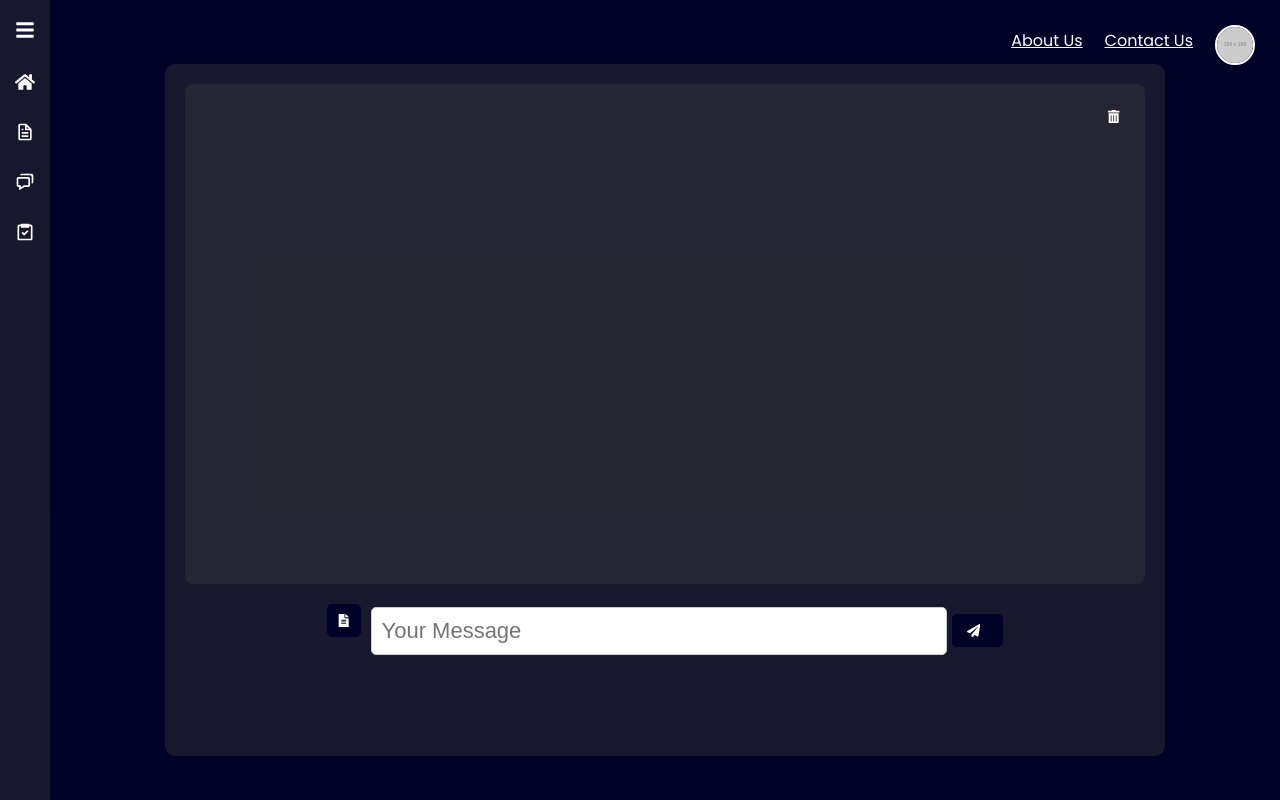
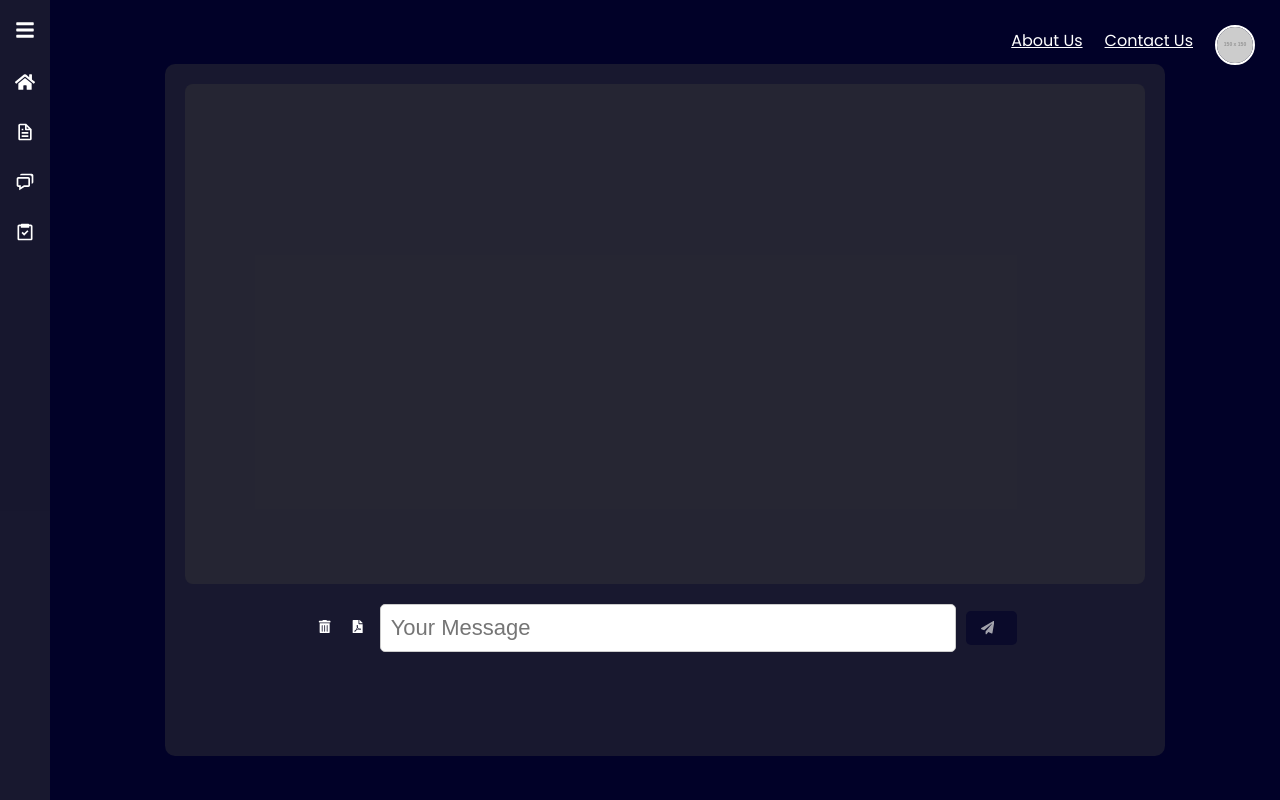
Before and after one commit to KareemElozeiri/Basmagly, a React (Create React App) app in the folder basmagly/: page /home/chatbot in a window 1280 px wide. Built offline with nearby package versions, Linux system fonts and the light colour scheme.

Commit message:
add chatbot

```diff
--- a/basmagly/src/Pages/ChatBot.css
+++ b/basmagly/src/Pages/ChatBot.css
@@ -2,6 +2,10 @@
     --primary-color: rgb(1, 1, 40);
     --secondary-color: rgba(57, 57, 57, 0.41);
     --hover-color: lightskyblue;
+    --bot-bg-color: #e0e0e0;
+    --bot-text-color: #333;
+    --context-border: #666;
+    --timestamp-color: #888;
 }
 
 /* Basic Chatbot Layout */
@@ -28,17 +32,32 @@
 
 .chat-display .header {
     text-align: right;
+    display: flex;
+    justify-content: flex-end;
+    gap: 10px;
+    margin-bottom: 15px;
 }
 
-.clear-chat {
+/* Button Styles */
+.clear-chat, .save-chat {
     background-color: transparent;
     border: none;
     cursor: pointer;
     color: #fff;
+    padding: 5px;
+    border-radius: 4px;
+    transition: color 0.3s ease;
 }
 
-.clear-chat:hover{
+.clear-chat:hover, .save-chat:hover {
     color: var(--hover-color);
+}
+
+/* Message Styles */
+.messages {
+    display: flex;
+    flex-direction: column;
+    gap: 10px;
 }
 
 .messages .user {
@@ -48,66 +67,84 @@
     padding: 10px;
     margin: 5px 0;
     border-radius: 10px;
+    max-width: 80%;
+    margin-left: auto;
 }
 
 .messages .bot {
     text-align: left;
-    background-color: #e0e0e0;
-    color: #333;
+    background-color: var(--bot-bg-color);
+    color: var(--bot-text-color);
     padding: 10px;
     margin: 5px 0;
     border-radius: 10px;
+    max-width: 80%;
+    margin-right: auto;
 }
 
+/* Message Content Styles */
+.message-content {
+    margin-bottom: 8px;
+    line-height: 1.4;
+}
+
+.message-context {
+    margin-top: 10px;
+    padding-top: 8px;
+    border-top: 1px solid var(--context-border);
+    font-size: 0.9em;
+}
+
+.context-label {
+    color: var(--bot-text-color);
+    font-size: 0.85em;
+    font-weight: 500;
+    margin-bottom: 4px;
+    opacity: 0.8;
+}
+
+.context-content {
+    padding-left: 8px;
+    border-left: 3px solid var(--context-border);
+    margin-top: 5px;
+    font-size: 0.9em;
+    line-height: 1.4;
+    color: var(--bot-text-color);
+    opacity: 0.9;
+}
+
+.message-timestamp {
+    font-size: 0.75em;
+    color: var(--timestamp-color);
+    margin-top: 5px;
+    text-align: right;
+}
+
+/* Loading Indicator */
+.loading-indicator {
+    display: flex;
+    justify-content: center;
+    align-items: center;
+    padding: 10px;
+}
+
+.loading-indicator::after {
+    content: '...';
+    animation: loading 1.5s infinite;
+}
+
+@keyframes loading {
+    0% { content: '.'; }
+    33% { content: '..'; }
+    66% { content: '...'; }
+}
+
+/* Input Area */
 .chat-input-area {
     display: flex;
     align-items: center;
     justify-content: center;
-}
-
-.document-selection {
-    display: flex;
-    flex-direction: column;
-    margin-right: 10px;
-}
-
-.select-document {
-    background-color: var(--primary-color);
-    color: white;
-    padding: 10px;
-    border-radius: 5px;
-    cursor: pointer;
-    display: flex;
-    align-items: center;
-}
-
-.select-document:hover{
-    background-color:#000;
-}
-
-
-.document-list {
-    background-color: #fff;
-    border: 1px solid #c5c4aa;
-    border-radius: 5px;
-    position: absolute;
-    padding: 5px;
-    margin-top: 10px;
-}
-
-.document-item {
-    padding: 8px;
-    cursor: pointer;
-    color: #000;
-}
-
-.document-item:hover {
-    background-color: var(--hover-color);
-}
-
-.selected-document {
-    font-size: 14px;
-    color: #333;
+    gap: 10px;
 }
 
 .chat-input-area input[type="text"] {
@@ -115,6 +152,13 @@
     padding: 10px;
     border: 1px solid #ccc;
     border-radius: 5px;
+    font-size: 1em;
+    transition: border-color 0.3s ease;
+}
+
+.chat-input-area input[type="text"]:focus {
+    outline: none;
+    border-color: var(--hover-color);
 }
 
 .send-button {
@@ -123,15 +167,40 @@
     padding: 10px 15px;
     border-radius: 5px;
     cursor: pointer;
+    display: flex;
     align-items: center;
-    margin-left: 5px;
-    display: flex;
+    border: none;
+    transition: background-color 0.3s ease;
 }
 
-.send-button:hover {
+.send-button:hover:not(:disabled) {
     background-color: #000;
+}
+
+.send-button:disabled {
+    opacity: 0.6;
+    cursor: not-allowed;
 }
 
 .send-button svg {
     margin-right: 8px;
 }
+
+/* Scrollbar Styles */
+.chat-display::-webkit-scrollbar {
+    width: 8px;
+}
+
+.chat-display::-webkit-scrollbar-track {
+    background: rgba(0, 0, 0, 0.1);
+    border-radius: 4px;
+}
+
+.chat-display::-webkit-scrollbar-thumb {
+    background: var(--primary-color);
+    border-radius: 4px;
+}
+
+.chat-display::-webkit-scrollbar-thumb:hover {
+    background: #000;
+}
--- a/basmagly/src/Pages/ChatBot.jsx
+++ b/basmagly/src/Pages/ChatBot.jsx
@@ -1,106 +1,253 @@
-import React, {useEffect, useState, useRef} from "react";
-import { FaPaperPlane, FaTrashAlt, FaFileAlt } from 'react-icons/fa';
-import './ChatBot.css'
+import React, { useEffect, useState, useRef } from "react";
+import { FaPaperPlane, FaTrashAlt, FaFilePdf } from 'react-icons/fa';
+import axios from "../APIs/axios";
+import Cookies from "js-cookie";
+import { PDFDocument, rgb } from 'pdf-lib';
+import './ChatBot.css';
 
 const ChatBot = () => {
-
     useEffect(() => {
         document.title = "Chatbot - Basmagly";
     }, []);
 
+    const BASEURL = "http://127.0.0.1:8000/";
     const [messages, setMessages] = useState([]);
     const [message, setMessage] = useState('');
-    const [selectedDocument, setSelectedDocument] = useState('');
-    const [isDocumentSelectionOpen, setIsDocumentSelectionOpen] = useState(false);
+    const [isLoading, setIsLoading] = useState(false);
 
-    // Reference for document selection dropdown
-    const documentSelectionRef = useRef(null);
-
-    // List of documents
-    const documents = [
-      { name: 'Document A', id: 1 },
-      { name: 'Document B', id: 2 },
-      { name: 'Document C', id: 3 },
-    ];
+    const getAuthHeaders = () => ({
+        headers: {
+            Authorization: `Token ${Cookies.get("authToken")}`
+        }
+    });
 
     // Handle sending a message
-    const sendMessage = () => {
+    const sendMessage = async () => {
       if (message.trim()) {
-        setMessages([...messages, { text: message, type: 'user' }]);
+          const userMessage = { text: message, type: 'user', timestamp: new Date().toISOString() };
+          setMessages(prev => [...prev, userMessage]);
           setMessage('');
+          setIsLoading(true);
+
+          try {
+              const response = await axios.post(
+                  `${BASEURL}chat/answer_question/`,
+                  { question: message },
+                  getAuthHeaders()
+              );
+
+              const botMessage = {
+                  text: response.data.answer,
+                  context: response.data.supporting_context, // Keep storing context for PDF
+                  type: 'bot',
+                  timestamp: new Date().toISOString()
+              };
+              setMessages(prev => [...prev, botMessage]);
+          } catch (error) {
+              console.error('Error:', error);
+              const errorMessage = {
+                  text: "Sorry, I'm having trouble connecting right now. Please try again later.",
+                  type: 'error',
+                  timestamp: new Date().toISOString()
+              };
+              setMessages(prev => [...prev, errorMessage]);
+          } finally {
+              setIsLoading(false);
+          }
       }
     };
-
     // Handle clearing the chat
     const clearChat = () => {
         setMessages([]);
     };
 
-    // Handle document selection
-    const selectDocument = (doc) => {
-      setSelectedDocument(doc);
-      setIsDocumentSelectionOpen(false); // Close the selection after choosing
-    };
+    // Create and download PDF
+    const saveChatAsPDF = async () => {
+        try {
+            const pdfDoc = await PDFDocument.create();
+            const page = pdfDoc.addPage([595.28, 841.89]); // A4 size
+            const { height } = page.getSize();
 
-    // Close document selection if clicked outside
-    useEffect(() => {
-      const handleClickOutside = (event) => {
-        if (documentSelectionRef.current && !documentSelectionRef.current.contains(event.target)) {
-          setIsDocumentSelectionOpen(false);
+            let yPosition = height - 50;
+            const lineHeight = 20;
+            const margin = 50;
+
+            // Add title
+            page.drawText('Chat History', {
+                x: margin,
+                y: yPosition,
+                size: 16,
+                color: rgb(0, 0, 0),
+            });
+
+            yPosition -= lineHeight * 2;
+
+            // Add messages
+            for (const msg of messages) {
+                if (yPosition < margin) {
+                    const newPage = pdfDoc.addPage([595.28, 841.89]);
+                    yPosition = height - 50;
+                }
+
+                const timestamp = new Date(msg.timestamp).toLocaleString();
+                const prefix = msg.type === 'user' ? 'You: ' : 'Bot: ';
+
+                // Draw timestamp
+                page.drawText(timestamp, {
+                    x: margin,
+                    y: yPosition,
+                    size: 8,
+                    color: rgb(0.5, 0.5, 0.5),
+                });
+
+                yPosition -= lineHeight;
+
+                // Draw message
+                const text = `${prefix}${msg.text}`;
+                const words = text.split(' ');
+                let line = '';
+
+                for (const word of words) {
+                    if ((line + word).length * 6 > page.getSize().width - margin * 2) {
+                        page.drawText(line, {
+                            x: margin,
+                            y: yPosition,
+                            size: 10,
+                            color: rgb(0, 0, 0),
+                        });
+                        yPosition -= lineHeight;
+                        line = word + ' ';
+                    } else {
+                        line += word + ' ';
+                    }
+                }
+
+                if (line) {
+                    page.drawText(line, {
+                        x: margin,
+                        y: yPosition,
+                        size: 10,
+                        color: rgb(0, 0, 0),
+                    });
+                }
+
+                yPosition -= lineHeight;
+
+                // Add supporting context if available
+                if (msg.context) {
+                    yPosition -= lineHeight;
+                    page.drawText('Supporting Context:', {
+                        x: margin,
+                        y: yPosition,
+                        size: 8,
+                        color: rgb(0.4, 0.4, 0.4),
+                    });
+
+                    yPosition -= lineHeight;
+                    const contextWords = msg.context.split(' ');
+                    line = '';
+
+                    for (const word of contextWords) {
+                        if ((line + word).length * 6 > page.getSize().width - margin * 2) {
+                            page.drawText(line, {
+                                x: margin,
+                                y: yPosition,
+                                size: 8,
+                                color: rgb(0.4, 0.4, 0.4),
+                            });
+                            yPosition -= lineHeight;
+                            line = word + ' ';
+                        } else {
+                            line += word + ' ';
+                        }
+                    }
+
+                    if (line) {
+                        page.drawText(line, {
+                            x: margin,
+                            y: yPosition,
+                            size: 8,
+                            color: rgb(0.4, 0.4, 0.4),
+                        });
+                    }
+                }
+
+                yPosition -= lineHeight * 1.5;
+            }
+
+            const pdfBytes = await pdfDoc.save();
+            const blob = new Blob([pdfBytes], { type: 'application/pdf' });
+            const url = URL.createObjectURL(blob);
+            const a = document.createElement('a');
+            a.href = url;
+            a.download = `chat-history-${new Date().toISOString()}.pdf`;
+            document.body.appendChild(a);
+            a.click();
+            document.body.removeChild(a);
+            URL.revokeObjectURL(url);
+
+        } catch (error) {
+            console.error('Error generating PDF:', error);
+            alert('Failed to generate PDF. Please try again.');
         }
     };
 
-      document.addEventListener('click', handleClickOutside);
-      return () => {
-        document.removeEventListener('click', handleClickOutside);
+    // Handle key press for sending message
+    const handleKeyPress = (e) => {
+        if (e.key === 'Enter' && !e.shiftKey) {
+            e.preventDefault();
+            sendMessage();
+        }
     };
-    }, []);
 
     return (
         <div className="chatbot-container">
             {/* Chat Display Area */}
             <div className="chat-display">
                 <div className="header">
-            <button className="clear-chat" onClick={clearChat}>
-              <FaTrashAlt />
-            </button>
+
                 </div>
                 <div className="messages">
                     {messages.map((msg, index) => (
-              <div key={index} className={msg.type}>
-                {msg.text}
+                        <div key={index} className={`message ${msg.type}`}>
+                            <div className="message-content">{msg.text}</div>
+                            <div className="message-timestamp">
+                                {new Date(msg.timestamp).toLocaleTimeString()}
+                            </div>
                         </div>
                     ))}
+                    {isLoading && (
+                        <div className="message bot">
+                            <div className="loading-indicator">...</div>
+                        </div>
+                    )}
                 </div>
             </div>
 
             {/* Chat Input Area */}
             <div className="chat-input-area">
-          <div className="document-selection" ref={documentSelectionRef}>
-            <button className="select-document" onClick={() => setIsDocumentSelectionOpen(!isDocumentSelectionOpen)}>
-              <FaFileAlt />
+                <button className="clear-chat" onClick={clearChat} title="Clear chat">
+                    <FaTrashAlt />
                 </button>
-            {isDocumentSelectionOpen && (
-              <div className="document-list">
-                {documents.map((doc) => (
-                  <div key={doc.id} className="document-item" onClick={() => selectDocument(doc.name)}>
-                    {doc.name}
-                  </div>
-                ))}
-              </div>
-            )}
-            {selectedDocument && <span className="selected-document">Selected: {selectedDocument}</span>}
-          </div>
+                <button className="save-chat" onClick={saveChatAsPDF} title="Save as PDF">
+                    <FaFilePdf />
+                </button>
 
                 <input
                     type="text"
                     placeholder="Your Message"
                     value={message}
                     onChange={(e) => setMessage(e.target.value)}
+                    onKeyPress={handleKeyPress}
                 />
-          <button className="send-button" onClick={sendMessage}>
+                <button
+                    className="send-button"
+                    onClick={sendMessage}
+                    disabled={isLoading || !message.trim()}
+                >
                     <FaPaperPlane />
                 </button>
+
             </div>
         </div>
     );
```
Lines whose indentation alone changed are shown as unchanged.
